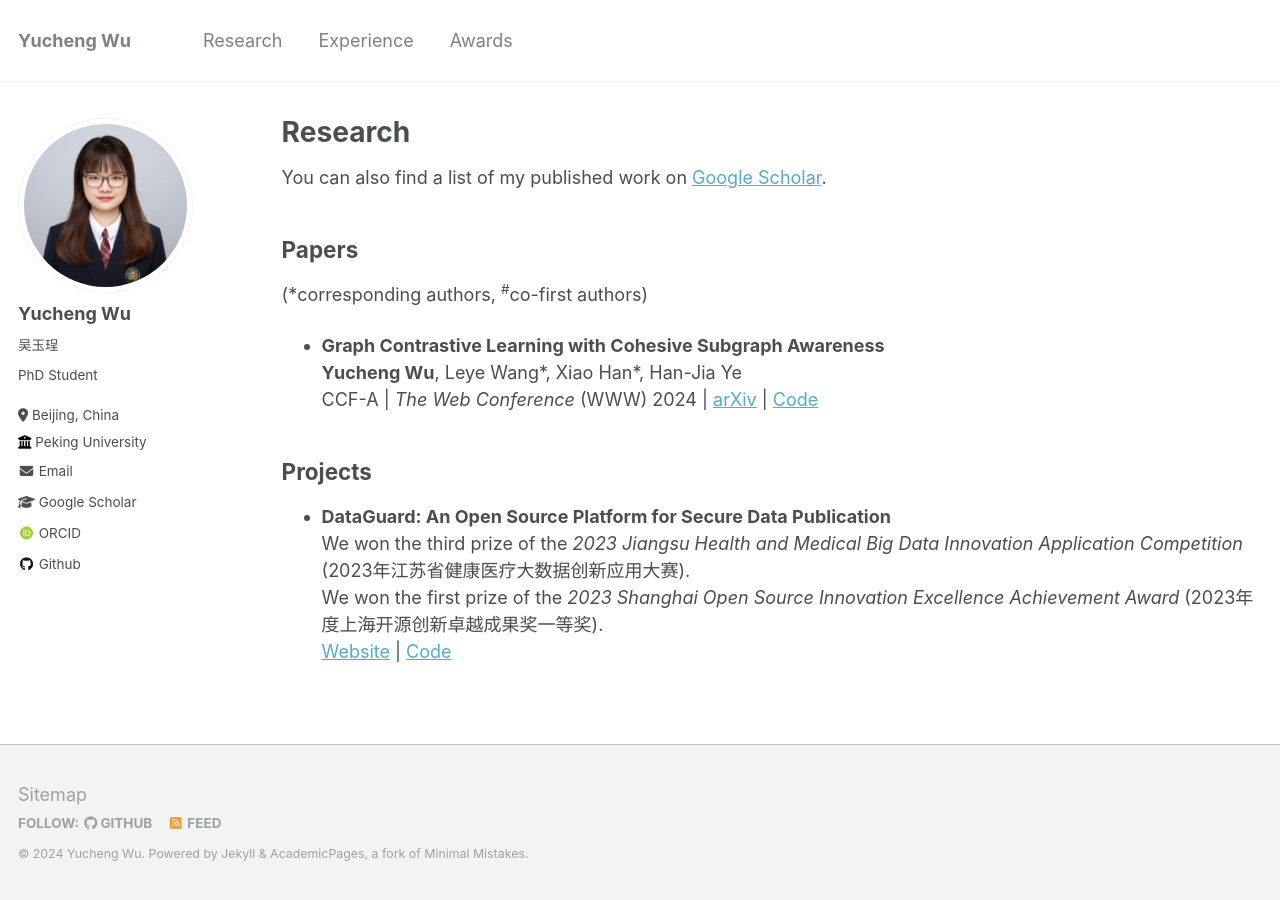
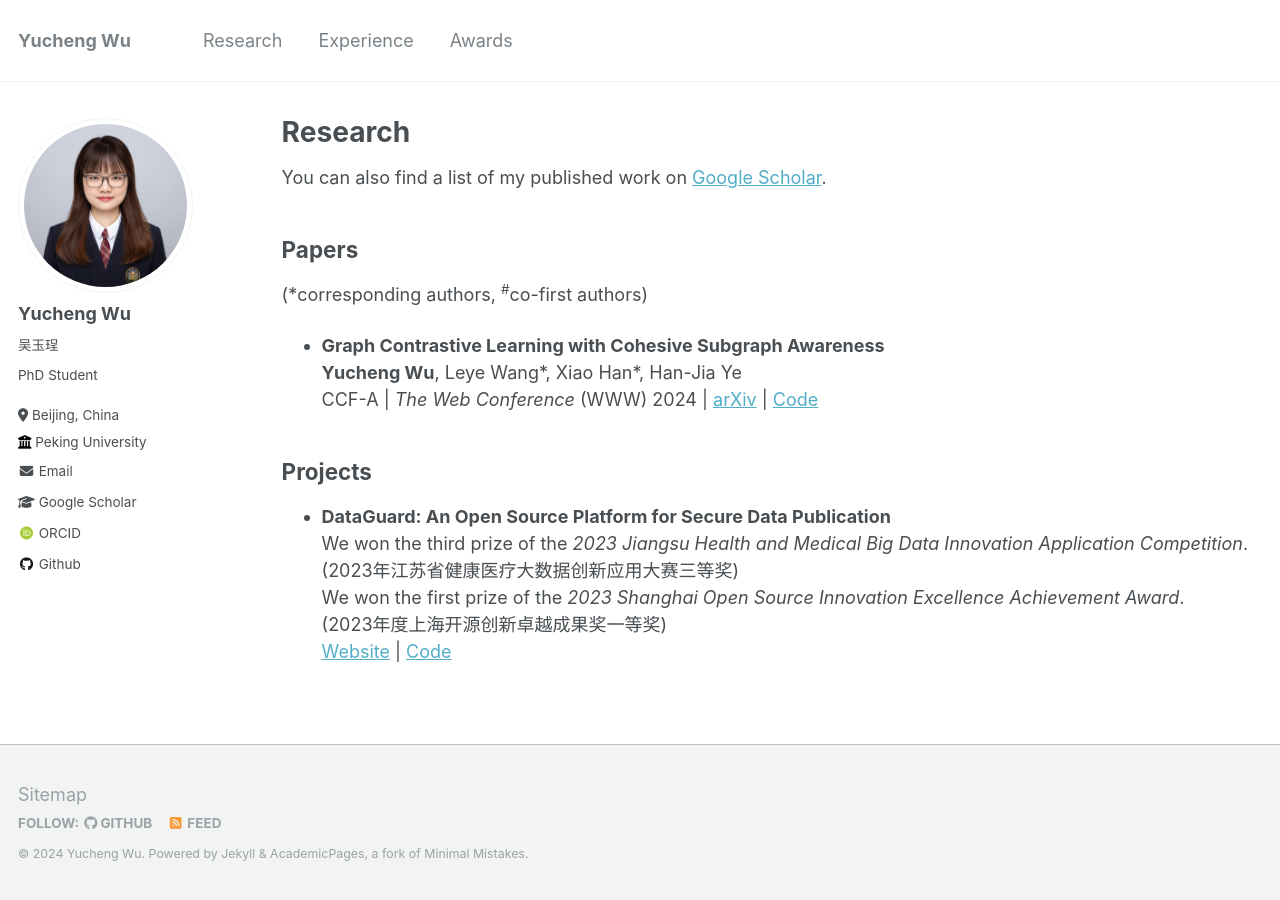
Before and after one commit to wuyucheng2002/wuyucheng2002.github.io, a Jekyll site: the page built from _pages/research.md, in a window 1280 px wide. Built offline with Jekyll 4.4.1, drawn with Linux system fonts in a browser that asks for light colours; some web fonts are replaced.

Commit message:
Update research.md

```diff
--- a/_pages/research.md
+++ b/_pages/research.md
@@ -22,7 +22,9 @@
 ## Projects
 
 * **DataGuard: An Open Source Platform for Secure Data Publication** <br/>
-  We won the third prize of the *2023 Jiangsu Health and Medical Big Data Innovation Application Competition* (2023年江苏省健康医疗大数据创新应用大赛). <br/>
-  We won the first prize of the *2023 Shanghai Open Source Innovation Excellence Achievement Award* (2023年度上海开源创新卓越成果奖一等奖). <br/>
+  We won the third prize of the *2023 Jiangsu Health and Medical Big Data Innovation Application Competition*.<br/>
+   (2023年江苏省健康医疗大数据创新应用大赛三等奖)<br/>
+  We won the first prize of the *2023 Shanghai Open Source Innovation Excellence Achievement Award*.<br/>
+   (2023年度上海开源创新卓越成果奖一等奖)<br/>
   <a href="http://101.132.17.93/" target="_blank">Website</a> |
   <a href="https://github.com/wuyucheng2002/DataGuard" target="_blank">Code</a>
```
